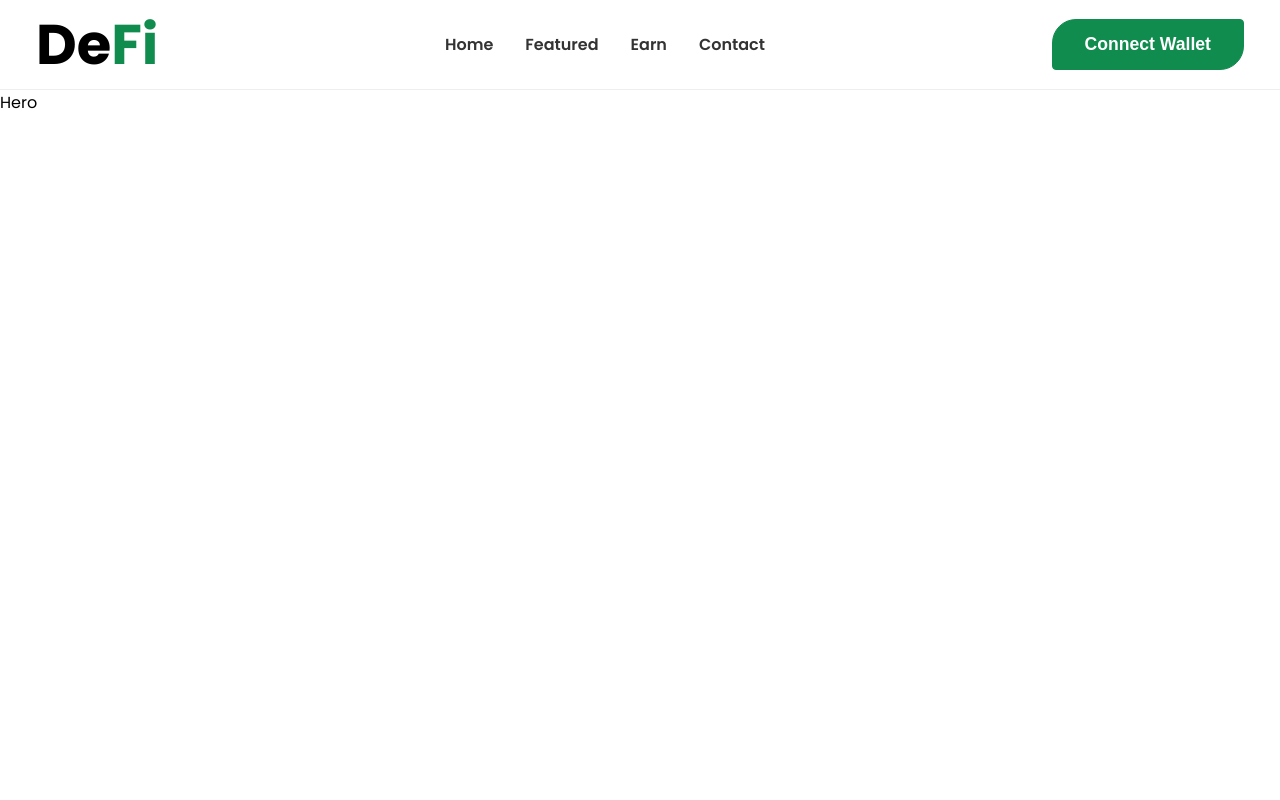
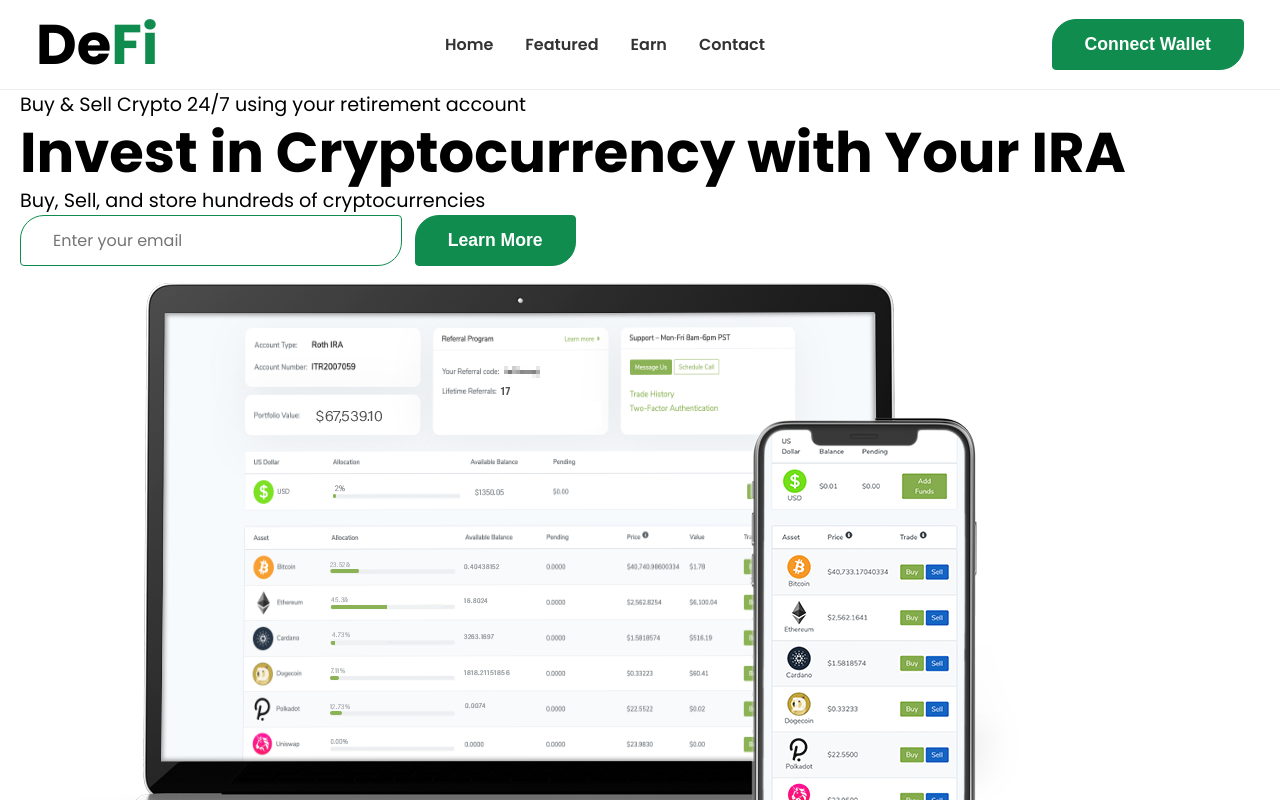
Before and after one commit to dkimd5/react-defi-crypto-app, a React (Create React App) app: page / in a window 1280 px wide. Shown: the top 800 px of the page. Built offline with nearby package versions, Linux system fonts and the light colour scheme.

Commit message:
Add jsx for Hero component

```diff
--- a/src/components/Hero.js
+++ b/src/components/Hero.js
@@ -1,8 +1,33 @@
 import React from "react";
 import "./Hero.css";
+import Crypto from "../assets/hero-img.png";
 
 function Hero() {
-  return <div>Hero</div>;
+  return (
+    <div className="hero">
+      <div className="container">
+        {/* Left Side */}
+
+        <div className="left">
+          <p>Buy & Sell Crypto 24/7 using your retirement account</p>
+          <h1>Invest in Cryptocurrency with Your IRA</h1>
+          <p>Buy, Sell, and store hundreds of cryptocurrencies</p>
+          <div className="input-container">
+            <input type="email" placeholder="Enter your email" />
+            <button className="btn">Learn More</button>
+          </div>
+        </div>
+
+        {/* Right Side */}
+
+        <div className="right">
+          <div className="img-container">
+            <img src={Crypto} alt="notebook and smartphone" />
+          </div>
+        </div>
+      </div>
+    </div>
+  );
 }
 
 export default Hero;
```
